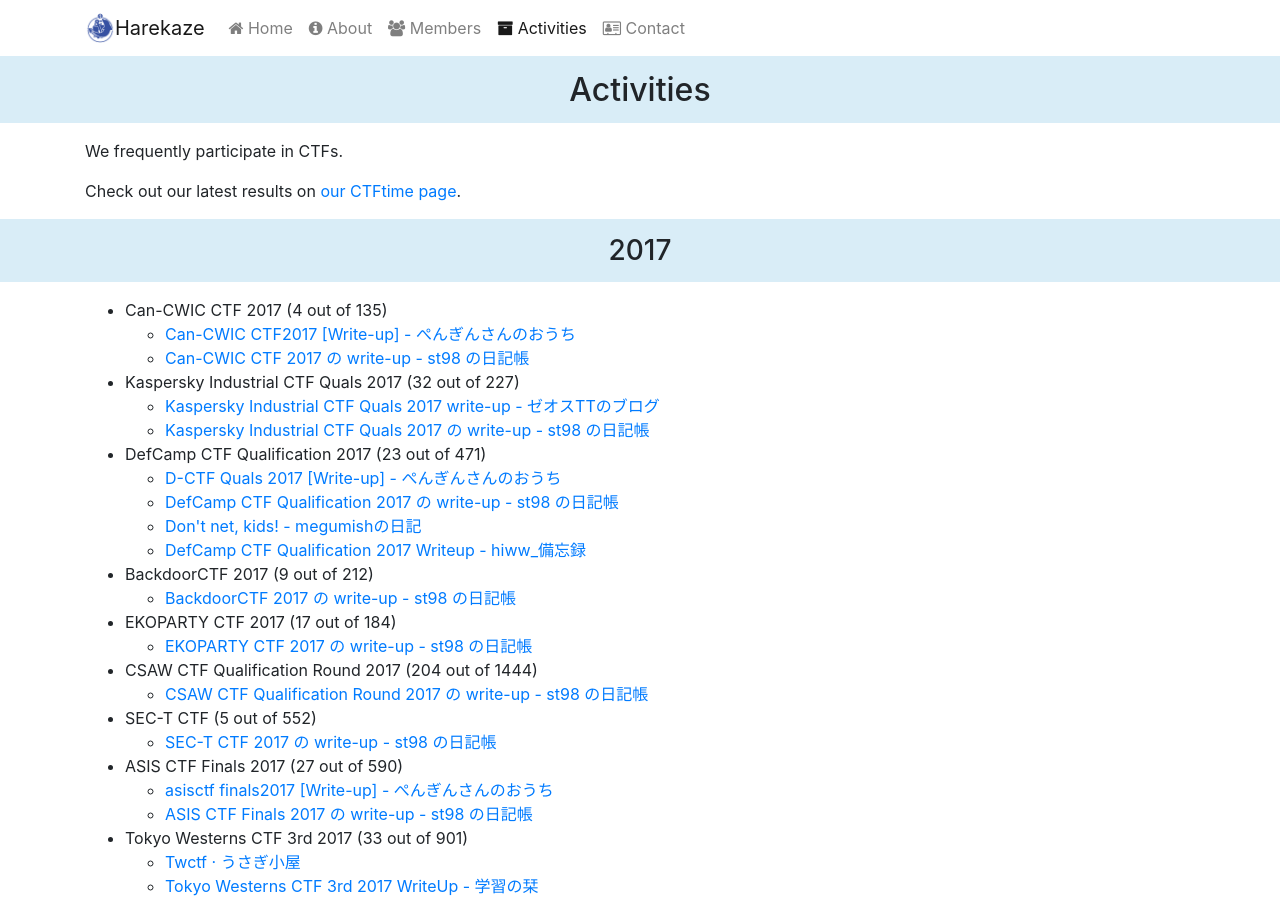
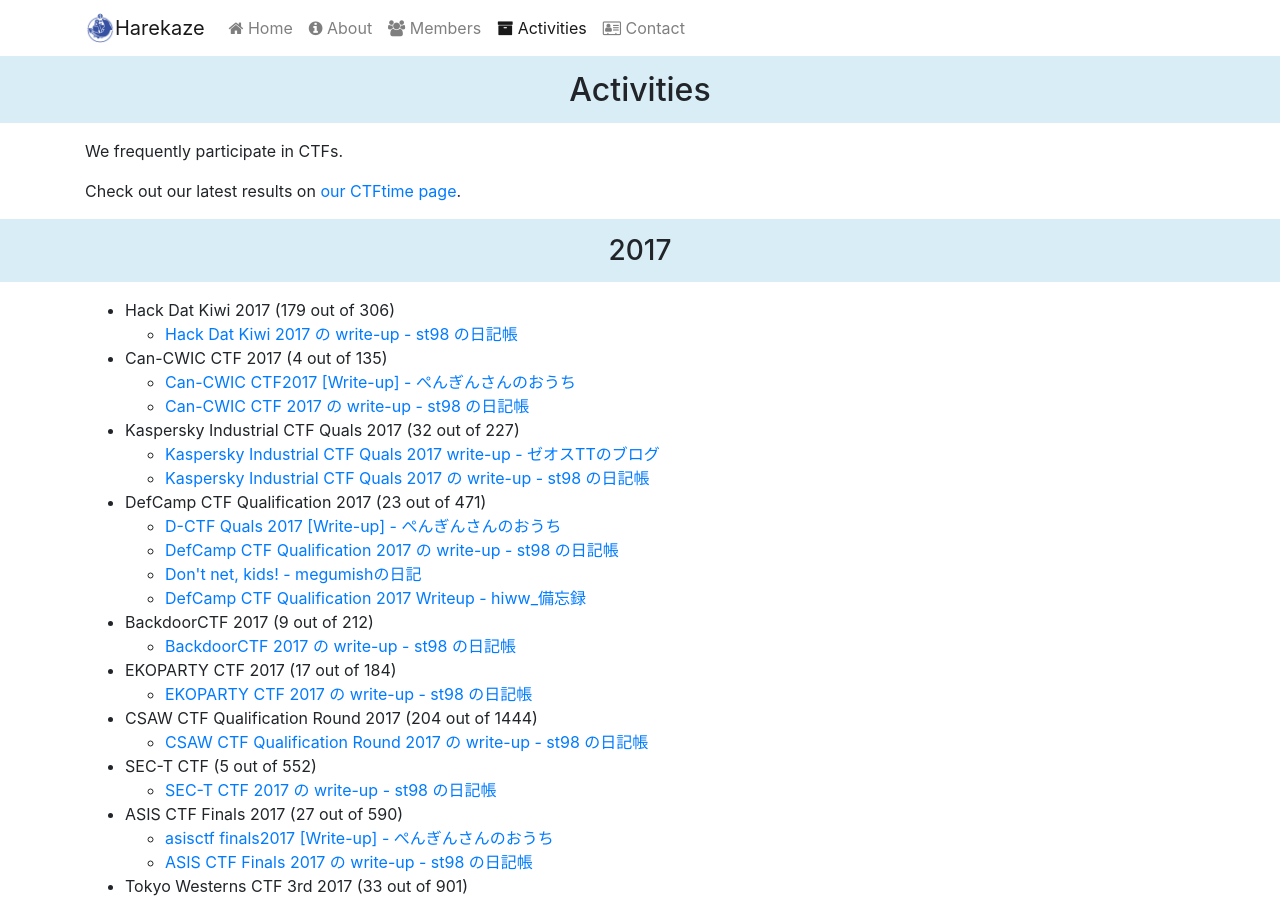
Before and after one commit to TeamHarekaze/TeamHarekaze.github.io, a Jekyll site: the page built from activities.html, in a window 1280 px wide and 900 px high. Built offline with Jekyll 4.4.1, drawn with Linux system fonts in a browser that asks for light colours; nearby versions of some CDN libraries.

Commit message:
Add Hack Dat Kiwi 2017

```diff
--- a/_data/activities.yml
+++ b/_data/activities.yml
@@ -1,5 +1,11 @@
 - year: 2017
   ctfs:
+    - name: "Hack Dat Kiwi 2017"
+      rank: 179
+      participants: 306
+      writeups:
+        - title: "Hack Dat Kiwi 2017 の write-up - st98 の日記帳"
+          url: "https://st98.github.io/diary/posts/2017-10-16-hack-dat-kiwi-2017.html"
     - name: "Can-CWIC CTF 2017"
       rank: 4
       participants: 135
@@ -7,7 +13,7 @@
         - title: "Can-CWIC CTF2017 [Write-up] - ぺんぎんさんのおうち"
           url: "http://ykm11.hatenablog.com/entry/2017/10/09/190943"
         - title: "Can-CWIC CTF 2017 の write-up - st98 の日記帳"
-          url: "https://localhost:4000/posts/2017-10-12-can-cwic-ctf-2017.html"
+          url: "https://st98.github.io/diary/posts/2017-10-12-can-cwic-ctf-2017.html"
     - name: "Kaspersky Industrial CTF Quals 2017"
       rank: 32
       participants: 227
```
